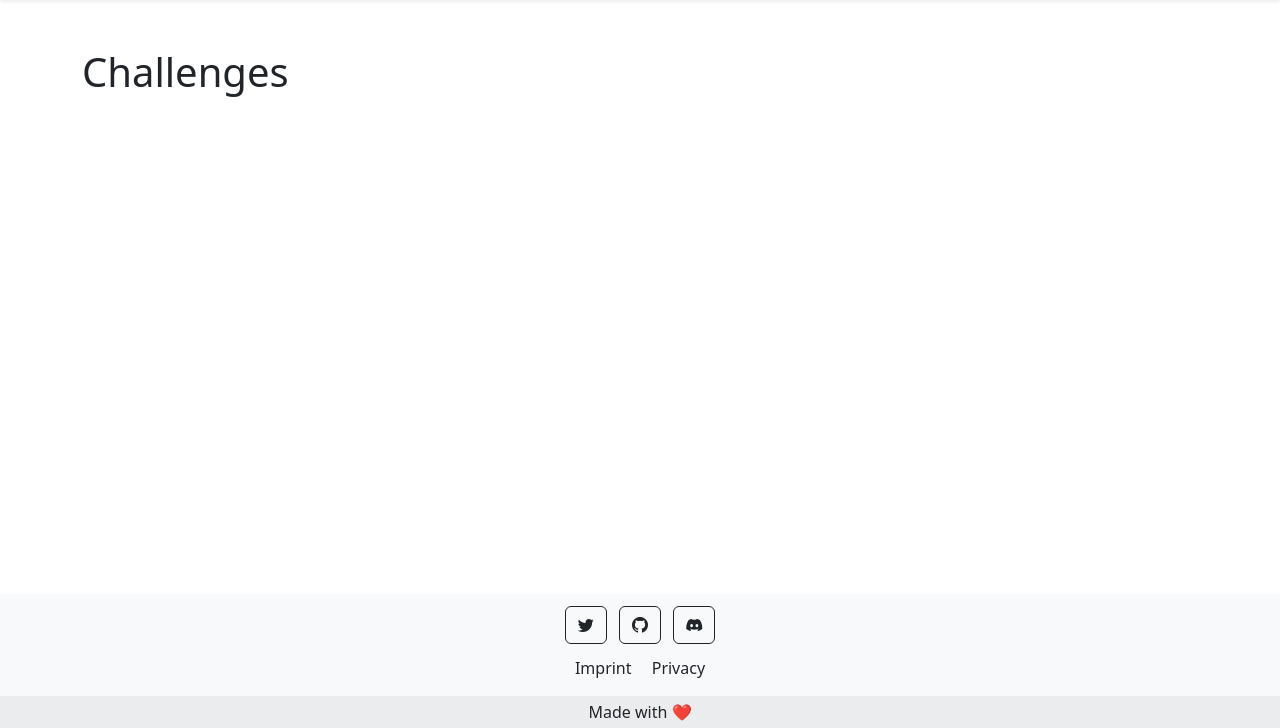
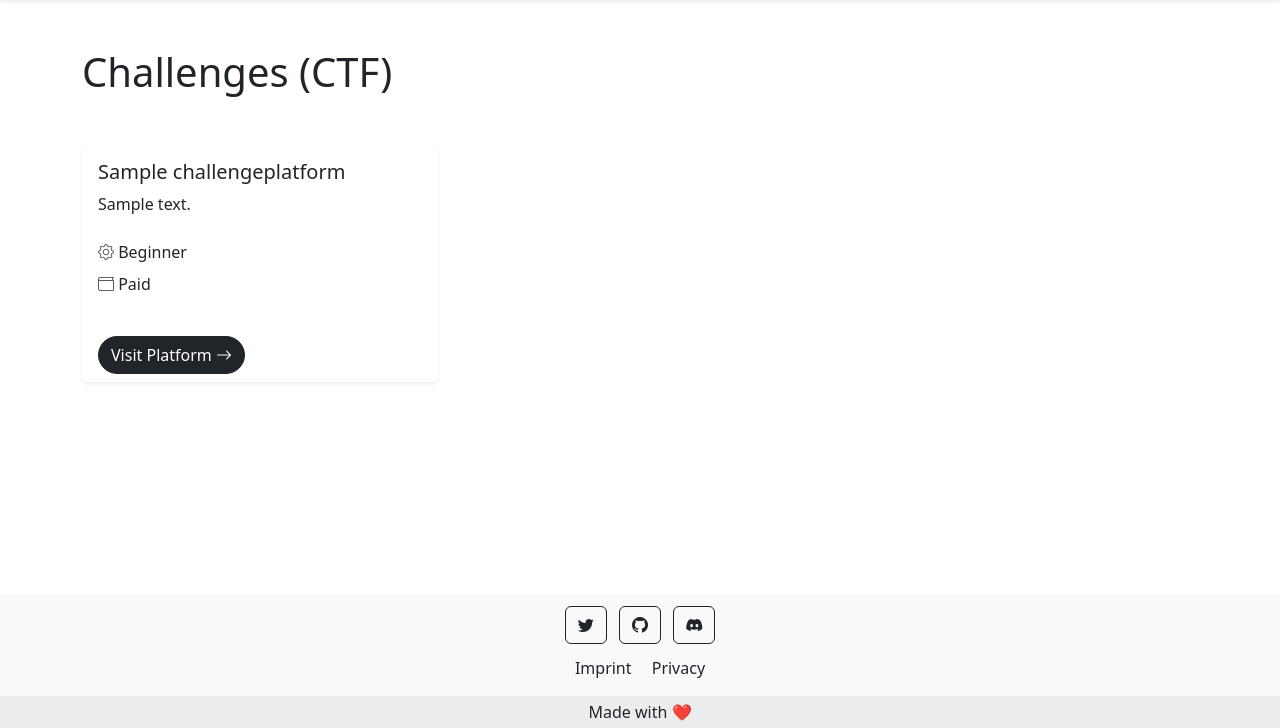
Before and after one commit to PatrikFehrenbach/practical-bug-bounty, a Django app: page /challenges/ in a window 1280 px wide. Shown: the part 72-800 px from the top of the page. Run offline with Django 4.2, Linux system fonts and the light colour scheme; tables that the repository leaves empty hold one stand-in row (values such as "Sample post").

Commit message:
updates!

```diff
--- a/challenges/views.py
+++ b/challenges/views.py
@@ -1,3 +1,2 @@
 from django.shortcuts import render
-
 # Create your views here.
--- a/templates/challenges.html
+++ b/templates/challenges.html
@@ -2,6 +2,44 @@
 
 {% block content %}
 
-<h1>Challenges</h1>
+<h1 class="mb-5">Challenges (CTF)</h1>
+
+<div class="row">
+    {% for challenge in challenges %}
+    <div class="col-md-4 mb-4">
+        <div class="card h-100 border-0 shadow-sm hover-shadow-lg">
+            <div class="card-body">
+                <h5 class="card-title font-weight-bold">{{ challenge.name }}</h5>
+                <p class="card-text">{{ challenge.description|truncatechars:100 }}</p>
+                <ul class="list-unstyled mt-4">
+                    <li class="mb-2">
+                        {% if challenge.difficulty_level == 'Beginner' %}
+                            <i class="bi bi-gear text-muted mr-2"></i>
+                        {% elif challenge.difficulty_level == 'Intermediate' %}
+                            <i class="bi bi-gears text-muted mr-2"></i>
+                        {% else %}
+                            <i class="bi bi-tools text-muted mr-2"></i>
+                        {% endif %}
+                        <span class="font-weight-bold">{{ challenge.difficulty_level }}</span>
+                    </li>
+                    <li>
+                        {% if challenge.payment_status == 'Paid' %}
+                            <i class="bi bi-wallet text-muted mr-2"></i>
+                        {% elif challenge.payment_status == 'Unpaid' %}
+                            <i class="bi bi-wallet2 text-muted mr-2"></i>
+                        {% else %}
+                            <i class="bi bi-cash-stack text-muted mr-2"></i>
+                        {% endif %}
+                        <span class="font-weight-bold">{{ challenge.payment_status }}</span>
+                    </li>
+                </ul>
+            </div>
+            <div class="card-footer bg-transparent border-0">
+                <a href="{{ challenge.url }}" class="btn btn-dark rounded-pill" target="_blank">Visit Platform <i class="bi bi-arrow-right ml-2"></i></a>
+            </div>
+        </div>
+    </div>
+    {% endfor %}
+</div>
 
 {% endblock %}
--- a/videos/views.py
+++ b/videos/views.py
@@ -1,6 +1,7 @@
 from django.shortcuts import render, redirect,get_object_or_404
 from .models import Module, SubModule, Topic, Video
 from django.http import JsonResponse
+from challenges.models import ChallengePlatform
 import re
 import logging
 
@@ -19,8 +20,8 @@ def privacy(request):
         return render(request, 'privacy.html')
 
 def challenges(request):
-
-    return render(request, 'challenges.html')
+    all_challenges = ChallengePlatform.objects.filter(is_active=True)
+    return render(request, 'challenges.html', {'challenges': all_challenges})
 
 def resources(request):
 
```
